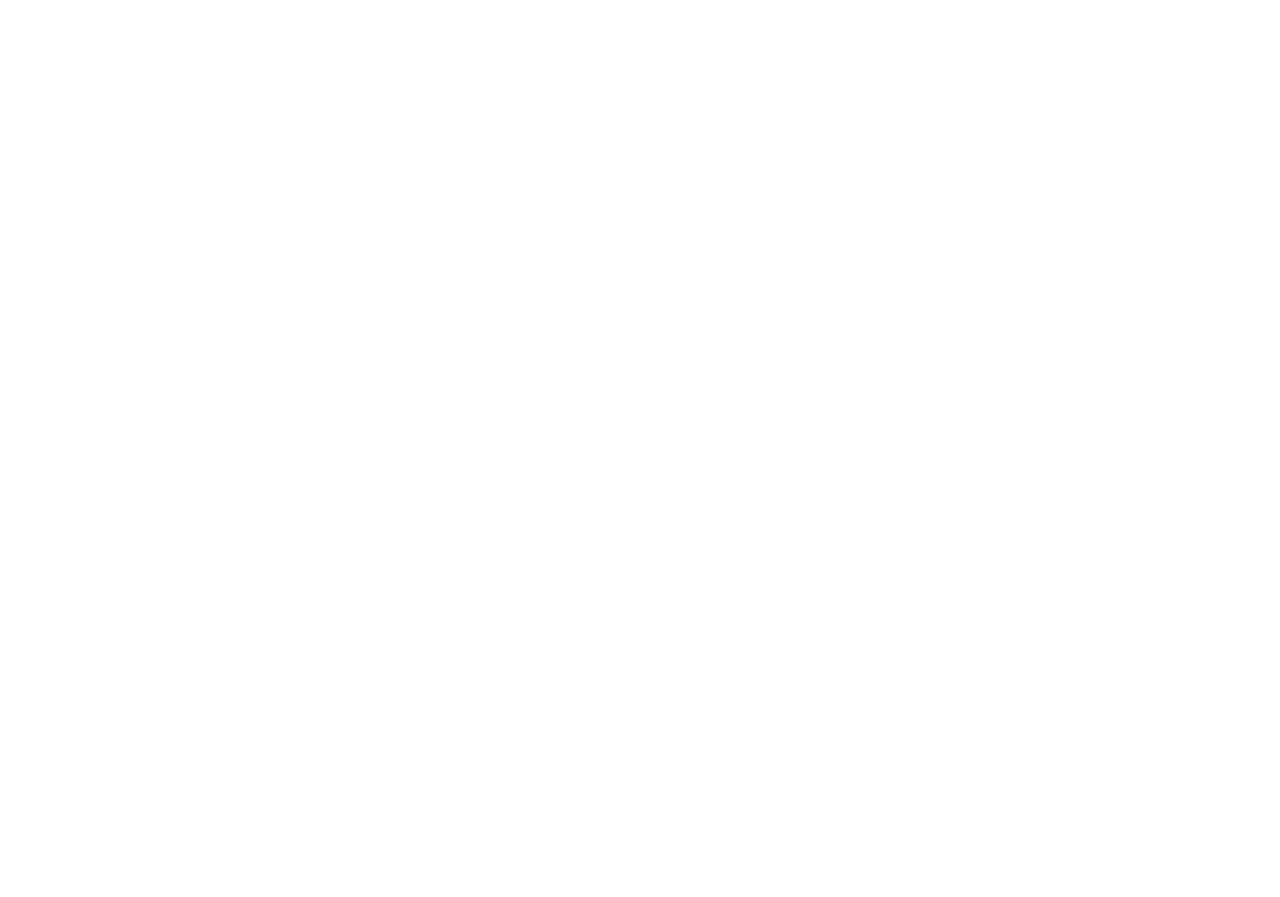
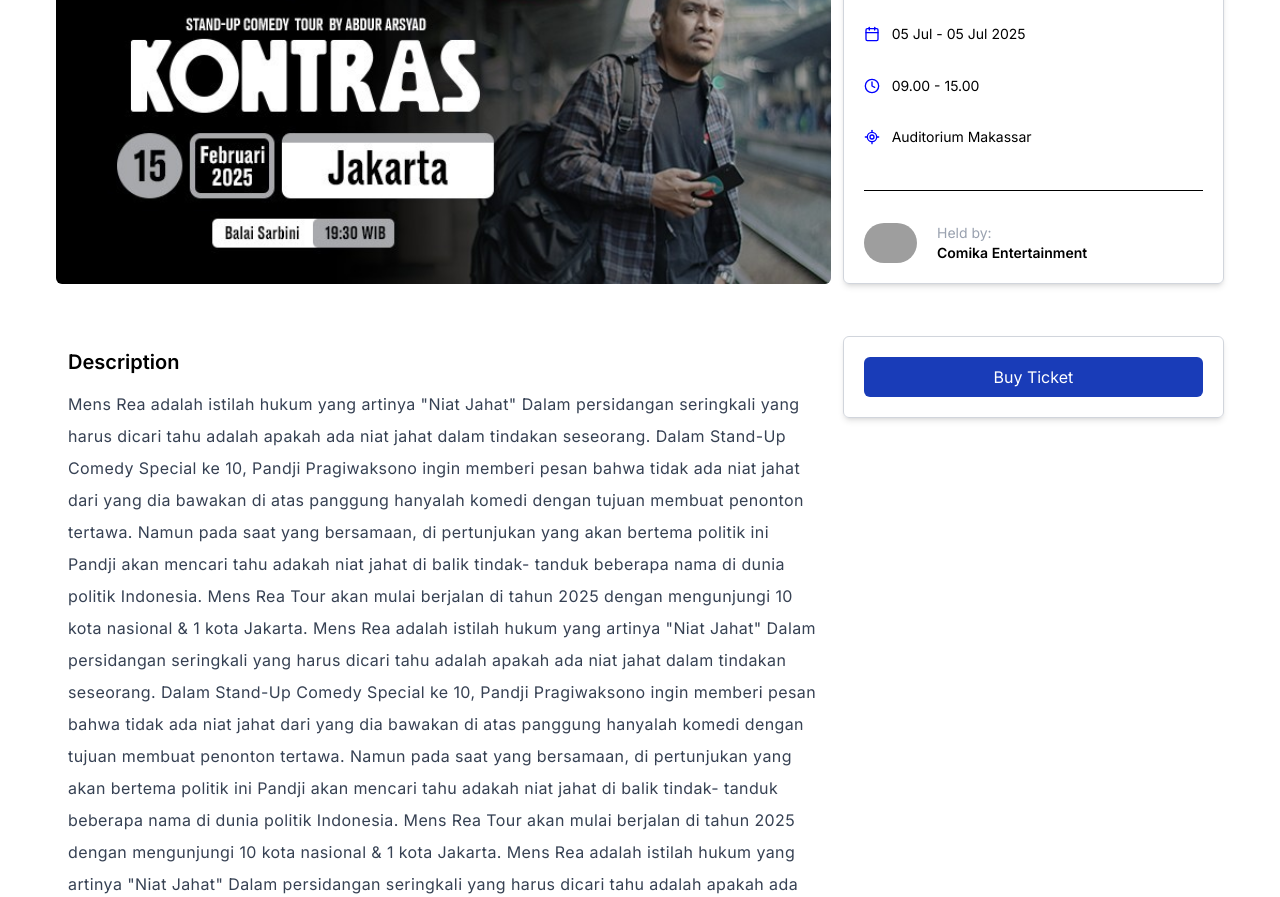
Before and after one commit to nndafnmain/evtx-client, a React (Vite) app: page /event/detail in a window 1280 px wide. Before the commit this address had no page. Shown: the part 200-1097 px from the top of the page. Before the commit the page ends 800 px from the top, so only its background shows below. Built offline with nearby package versions, Linux system fonts and the light colour scheme; grey boxes are pictures that could not be loaded.

Commit message:
style:detail event

```diff
--- a/src/App.tsx
+++ b/src/App.tsx
@@ -2,10 +2,11 @@
 import { Login } from "./features/auth/components/Login";
 import { Register } from "./features/auth/components/Register";
 import { Auth } from "./features/auth/pages/Auth";
+import { CreateEvent } from "./features/dashboard/pages/CreateEvent";
 import { Dashboard } from "./features/dashboard/pages/Dashboard";
-import { CreateEvent } from "./features/dashboard/pages/CreateEvent";
 import { HomeDashboard } from "./features/dashboard/pages/HomeDashboard";
 import { MyEvents } from "./features/dashboard/pages/MyEvents";
+import { EventDetail } from "./features/events/pages/EventDetail";
 import { Home } from "./features/home/pages/Home";
 
 function App() {
@@ -13,6 +14,7 @@
     <BrowserRouter>
       <Routes>
         <Route path="/" element={<Home />} />
+        <Route path="/event/detail" element={<EventDetail />} />
         <Route path="/auth" element={<Auth />}>
           <Route path="register" element={<Register />} />
           <Route path="login" element={<Login />} />
--- /dev/null
+++ b/src/features/events/pages/EventDetail.tsx
@@ -0,0 +1,128 @@
+import { Calendar, Clock, LocateFixedIcon } from "lucide-react";
+
+export const EventDetail = () => {
+  return (
+    <main className="pb-16 md:container">
+      <section className="grid grid-cols-1 gap-3 md:grid-cols-3 md:p-10">
+        {/* Image Section */}
+        <section className="md:col-span-2">
+          <img
+            src="/event/ed1.jpg"
+            alt=""
+            className="w-full md:w-[100%] md:rounded-md"
+          />
+        </section>
+
+        {/* Event Info */}
+        <section className="rounded-md md:col-span-1 md:border md:border-gray-300 md:shadow-md">
+          <section className="flex h-full flex-col justify-between space-y-2 p-3 md:space-y-5 md:p-5">
+            <h1 className="text-xl font-semibold md:mb-10 md:text-2xl">
+              Mens Rea - Makassar
+            </h1>
+            <div className="flex items-center gap-3">
+              <Calendar color="blue" size={16} />
+              <p className="text-sm">05 Jul - 05 Jul 2025</p>
+            </div>
+            <div className="flex items-center gap-3">
+              <Clock color="blue" size={16} />
+              <p className="text-sm">09.00 - 15.00</p>
+            </div>
+            <div className="flex items-center gap-3">
+              <LocateFixedIcon color="blue" size={16} />
+              <p className="text-sm">Auditorium Makassar</p>
+            </div>
+            <hr className="my-5 mt-3" />
+            <section className="flex items-center gap-5">
+              <div>
+                <img
+                  src="https://github.com/shadcn.png"
+                  className="h-10 rounded-full"
+                />
+              </div>
+              <div>
+                <h1 className="text-sm text-gray-400">Held by: </h1>
+                <p className="text-sm font-semibold">Comika Entertainment</p>
+              </div>
+            </section>
+          </section>
+        </section>
+
+        {/* Description */}
+        <section className="space-y-3 p-3 md:col-span-2 md:mt-10">
+          <h1 className="text-xl font-bold">Description</h1>
+          <p className="text-base leading-8 tracking-wide text-gray-700">
+            Mens Rea adalah istilah hukum yang artinya "Niat Jahat" Dalam
+            persidangan seringkali yang harus dicari tahu adalah apakah ada niat
+            jahat dalam tindakan seseorang. Dalam Stand-Up Comedy Special ke 10,
+            Pandji Pragiwaksono ingin memberi pesan bahwa tidak ada niat jahat
+            dari yang dia bawakan di atas panggung hanyalah komedi dengan tujuan
+            membuat penonton tertawa. Namun pada saat yang bersamaan, di
+            pertunjukan yang akan bertema politik ini Pandji akan mencari tahu
+            adakah niat jahat di balik tindak- tanduk beberapa nama di dunia
+            politik Indonesia. Mens Rea Tour akan mulai berjalan di tahun 2025
+            dengan mengunjungi 10 kota nasional & 1 kota Jakarta. Mens Rea
+            adalah istilah hukum yang artinya "Niat Jahat" Dalam persidangan
+            seringkali yang harus dicari tahu adalah apakah ada niat jahat dalam
+            tindakan seseorang. Dalam Stand-Up Comedy Special ke 10, Pandji
+            Pragiwaksono ingin memberi pesan bahwa tidak ada niat jahat dari
+            yang dia bawakan di atas panggung hanyalah komedi dengan tujuan
+            membuat penonton tertawa. Namun pada saat yang bersamaan, di
+            pertunjukan yang akan bertema politik ini Pandji akan mencari tahu
+            adakah niat jahat di balik tindak- tanduk beberapa nama di dunia
+            politik Indonesia. Mens Rea Tour akan mulai berjalan di tahun 2025
+            dengan mengunjungi 10 kota nasional & 1 kota Jakarta. Mens Rea
+            adalah istilah hukum yang artinya "Niat Jahat" Dalam persidangan
+            seringkali yang harus dicari tahu adalah apakah ada niat jahat dalam
+            tindakan seseorang. Dalam Stand-Up Comedy Special ke 10, Pandji
+            Pragiwaksono ingin memberi pesan bahwa tidak ada niat jahat dari
+            yang dia bawakan di atas panggung hanyalah komedi dengan tujuan
+            membuat penonton tertawa. Namun pada saat yang bersamaan, di
+            pertunjukan yang akan bertema politik ini Pandji akan mencari tahu
+            adakah niat jahat di balik tindak- tanduk beberapa nama di dunia
+            politik Indonesia. Mens Rea Tour akan mulai berjalan di tahun 2025
+            dengan mengunjungi 10 kota nasional & 1 kota Jakarta. Mens Rea
+            adalah istilah hukum yang artinya "Niat Jahat" Dalam persidangan
+            seringkali yang harus dicari tahu adalah apakah ada niat jahat dalam
+            tindakan seseorang. Dalam Stand-Up Comedy Special ke 10, Pandji
+            Pragiwaksono ingin memberi pesan bahwa tidak ada niat jahat dari
+            yang dia bawakan di atas panggung hanyalah komedi dengan tujuan
+            membuat penonton tertawa. Namun pada saat yang bersamaan, di
+            pertunjukan yang akan bertema politik ini Pandji akan mencari tahu
+            adakah niat jahat di balik tindak- tanduk beberapa nama di dunia
+            politik Indonesia. Mens Rea Tour akan mulai berjalan di tahun 2025
+            dengan mengunjungi 10 kota nasional & 1 kota Jakarta. Mens Rea
+            adalah istilah hukum yang artinya "Niat Jahat" Dalam persidangan
+            seringkali yang harus dicari tahu adalah apakah ada niat jahat dalam
+            tindakan seseorang. Dalam Stand-Up Comedy Special ke 10, Pandji
+            Pragiwaksono ingin memberi pesan bahwa tidak ada niat jahat dari
+            yang dia bawakan di atas panggung hanyalah komedi dengan tujuan
+            membuat penonton tertawa. Namun pada saat yang bersamaan, di
+            pertunjukan yang akan bertema politik ini Pandji akan mencari tahu
+            adakah niat jahat di balik tindak- tanduk beberapa nama di dunia
+            politik Indonesia. Mens Rea Tour akan mulai berjalan di tahun 2025
+            dengan mengunjungi 10 kota nasional & 1 kota Jakarta.
+          </p>
+        </section>
+
+        {/* Buy Ticket Button (Sticky on Desktop, Fixed on Mobile) */}
+        <section className="md:col-span-1 md:mt-10">
+          <section className="relative rounded-md border border-gray-300 p-5 shadow-md md:sticky md:top-10">
+            <button className="hidden w-full rounded-md bg-blue-800 p-2 text-white md:block">
+              Buy Ticket
+            </button>
+          </section>
+        </section>
+      </section>
+
+      {/* Fixed Buy Button for Mobile */}
+      <div className="fixed bottom-0 left-0 w-full bg-white p-4 shadow md:hidden">
+        <button
+          className="w-full rounded-md bg-blue-800 p-2 text-white"
+          onClick={() => alert("ASYU")}
+        >
+          Buy Ticket
+        </button>
+      </div>
+    </main>
+  );
+};
--- a/src/features/home/pages/Home.tsx
+++ b/src/features/home/pages/Home.tsx
@@ -5,7 +5,7 @@
 export const Home = () => {
   return (
     <main>
-      <Header />
+      {/* <Header /> */}
       <Banner />
       <EventRecomendation />
       <img
--- a/src/main.tsx
+++ b/src/main.tsx
@@ -4,12 +4,14 @@
 import App from "./App.tsx";
 import { QueryClient, QueryClientProvider } from "@tanstack/react-query";
 import { Toaster } from "react-hot-toast";
+import { Header } from "./features/home/components/Header.tsx";
 
 export const queryClient = new QueryClient();
 
 createRoot(document.getElementById("root")!).render(
   <StrictMode>
     <QueryClientProvider client={queryClient}>
+      <Header />
       <App />
       <Toaster position="top-right" />
     </QueryClientProvider>
```
